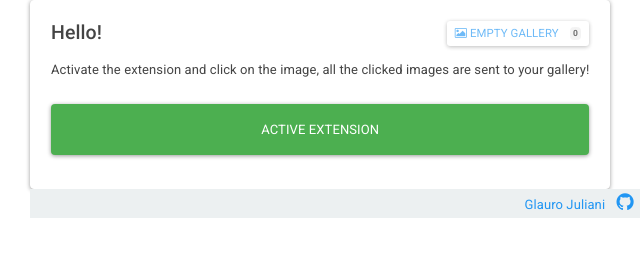
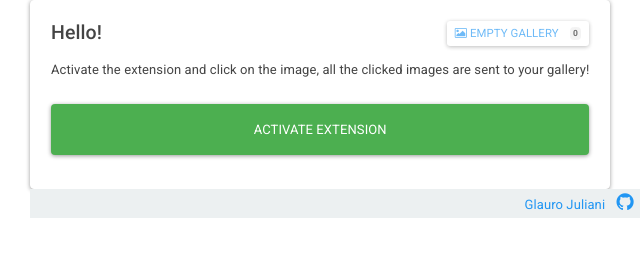
Before and after one commit to glauroqj/get-image, a website built with webpack: page app/pages/popup.html in a window 1280 px wide. Shown: the full height of the page, 40-680 px from the left. Built offline with nearby package versions, Linux system fonts and the light colour scheme.

```diff
--- a/app/pages/popup.html
+++ b/app/pages/popup.html
@@ -27,7 +27,7 @@
                     </h4>
                     <p class="card-text">Activate the extension and click on the image, all the clicked images are sent to your gallery!</p>
                     <p class="mt-4">
-                        <button type="button" class="btn btn-block btn-success" v-on:click="selectImage">Active Extension</button>
+                        <button type="button" class="btn btn-block btn-success" v-on:click="selectImage">Activate Extension</button>
                     </p>
                 </div>
             </div>
```
Also changed, not shown: README.md, app/images/balloon-message.png (added), app/images/select-image.png (added), app/manifest.json.
